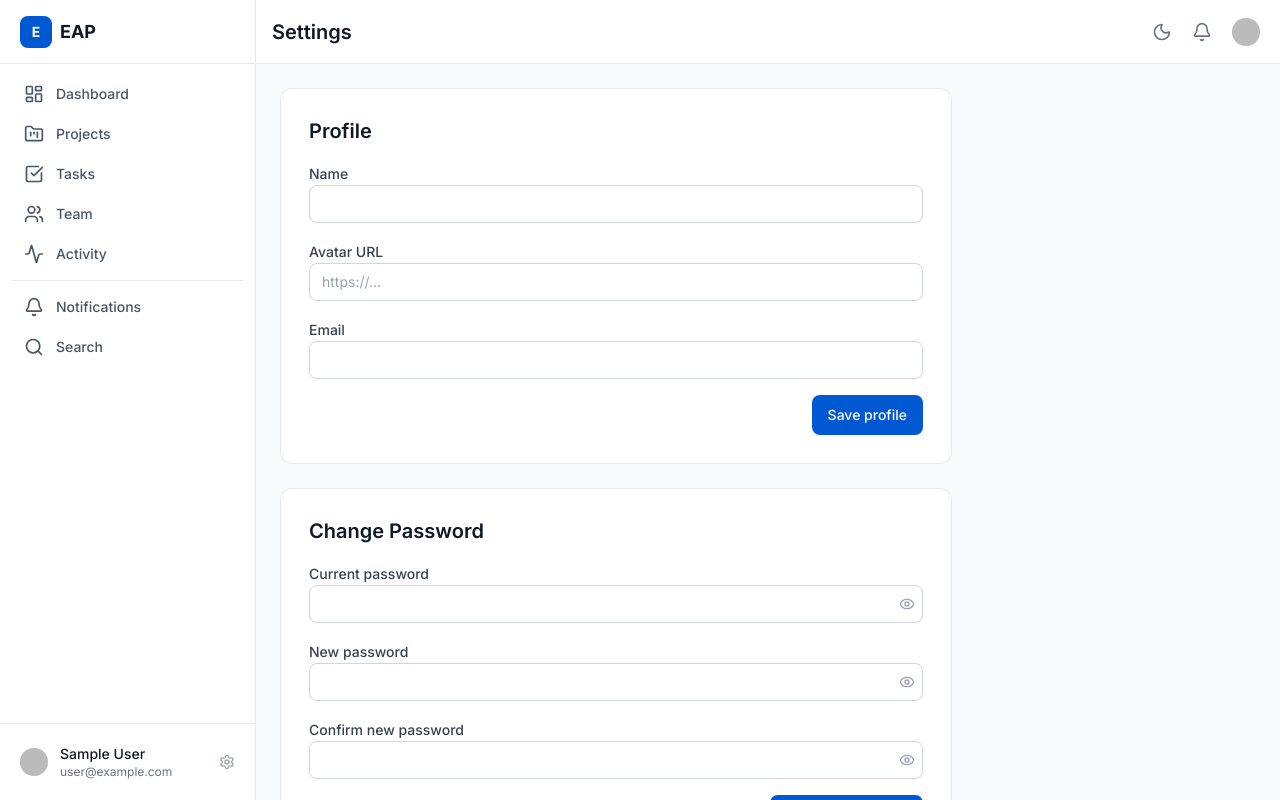
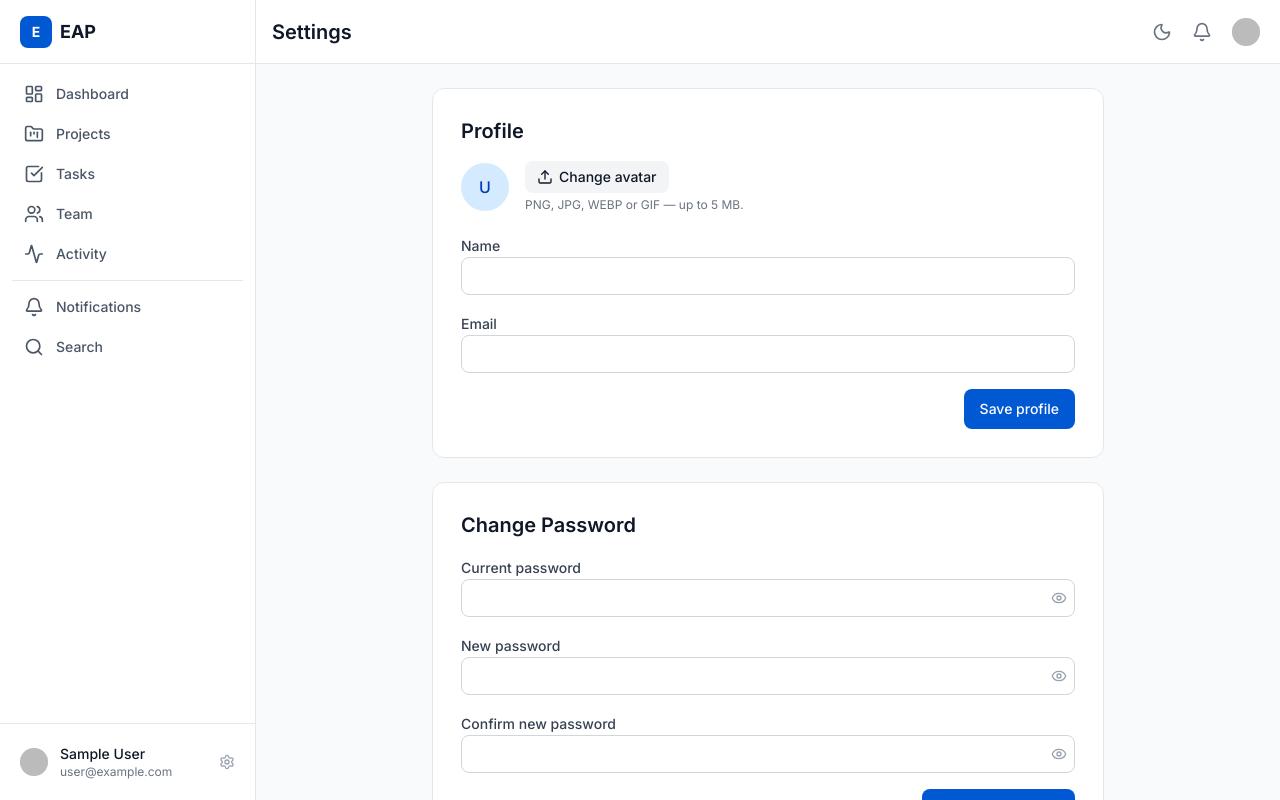
Before and after one commit to iqbalhossen0483/eap-4.0-frontend, a Next.js app: page /settings in a window 1280 px wide. Built offline with nearby package versions, Linux system fonts and the light colour scheme; no server answers; sample sign-in values are in the browser's storage.

Commit message:
profile image added instead of url

```diff
--- a/src/app/(dashboard)/settings/page.tsx
+++ b/src/app/(dashboard)/settings/page.tsx
@@ -1,23 +1,26 @@
 "use client";
-import { useEffect } from "react";
+import { useEffect, useRef } from "react";
 import { useForm } from "react-hook-form";
 import { zodResolver } from "@hookform/resolvers/zod";
 import { useRouter } from "next/navigation";
 import { toast } from "react-toastify";
+import { Upload } from "lucide-react";
 import {
+  changePasswordSchema,
   profileSchema,
-  changePasswordSchema,
+  type ChangePasswordInput,
   type ProfileInput,
-  type ChangePasswordInput,
 } from "@/schemas/auth";
 import {
+  useChangePasswordMutation,
   useGetMeQuery,
   useUpdateProfileMutation,
-  useChangePasswordMutation,
+  useUploadAvatarMutation,
 } from "@/store/api/authApi";
+import { Button } from "@/components/ui/Button";
 import { Card } from "@/components/ui/Card";
 import { Input } from "@/components/ui/Input";
-import { Button } from "@/components/ui/Button";
+import { Avatar } from "@/components/ui/Avatar";
 import { Typography } from "@/components/ui/Typography";
 
 function apiMessage(err: unknown, fallback: string): string {
@@ -27,38 +30,57 @@ function apiMessage(err: unknown, fallback: string): string {
 export default function SettingsPage() {
   const router = useRouter();
   const { data: me } = useGetMeQuery();
-  const [updateProfile, { isLoading: savingProfile }] = useUpdateProfileMutation();
+  const [updateProfile, { isLoading: savingProfile }] =
+    useUpdateProfileMutation();
   const [changePassword, { isLoading: savingPassword }] =
     useChangePasswordMutation();
+  const [uploadAvatar, { isLoading: uploadingAvatar }] =
+    useUploadAvatarMutation();
+  const fileRef = useRef<HTMLInputElement>(null);
 
   const profileForm = useForm<ProfileInput>({
     resolver: zodResolver(profileSchema),
-    defaultValues: { name: "", avatar_url: "" },
+    defaultValues: { name: "" },
   });
 
   // Populate the profile form once the current user loads
   useEffect(() => {
     if (me) {
-      profileForm.reset({ name: me.name, avatar_url: me.avatar_url ?? "" });
+      profileForm.reset({ name: me.name });
     }
     // eslint-disable-next-line react-hooks/exhaustive-deps
   }, [me]);
 
   const passwordForm = useForm<ChangePasswordInput>({
     resolver: zodResolver(changePasswordSchema),
-    defaultValues: { current_password: "", new_password: "", confirmPassword: "" },
+    defaultValues: {
+      current_password: "",
+      new_password: "",
+      confirmPassword: "",
+    },
   });
 
   async function onSaveProfile(data: ProfileInput) {
     try {
-      await updateProfile({
-        name: data.name,
-        avatar_url: data.avatar_url || undefined,
-      }).unwrap();
+      await updateProfile({ name: data.name }).unwrap();
       toast.success("Profile updated");
-      router.refresh(); // re-read the session so name/avatar update everywhere
+      router.refresh(); // re-read the session so name updates everywhere
     } catch (err) {
       toast.error(apiMessage(err, "Failed to update profile"));
+    }
+  }
+
+  async function onAvatarSelected(file: File) {
+    const formData = new FormData();
+    formData.append("file", file);
+    try {
+      await uploadAvatar(formData).unwrap();
+      toast.success("Avatar updated");
+      router.refresh();
+    } catch (err) {
+      toast.error(apiMessage(err, "Failed to upload avatar"));
+    } finally {
+      if (fileRef.current) fileRef.current.value = "";
     }
   }
 
@@ -76,12 +98,42 @@ export default function SettingsPage() {
   }
 
   return (
-    <div className="max-w-2xl space-y-6">
+    <div className="mx-auto flex w-full max-w-2xl flex-col items-center gap-6">
       {/* Profile */}
-      <Card variant="default" padding="lg">
+      <Card variant="default" padding="lg" className="w-full">
         <Typography variant="h4" className="mb-4">
           Profile
         </Typography>
+
+        {/* Avatar upload */}
+        <div className="mb-5 flex items-center gap-4">
+          <Avatar name={me?.name ?? "User"} src={me?.avatar_url} size="lg" />
+          <div>
+            <input
+              ref={fileRef}
+              type="file"
+              accept="image/png,image/jpeg,image/webp,image/gif"
+              className="hidden"
+              onChange={(e) => {
+                const file = e.target.files?.[0];
+                if (file) onAvatarSelected(file);
+              }}
+            />
+            <Button
+              type="button"
+              variant="secondary"
+              size="sm"
+              loading={uploadingAvatar}
+              onClick={() => fileRef.current?.click()}
+            >
+              <Upload className="h-4 w-4" /> Change avatar
+            </Button>
+            <Typography variant="caption" className="mt-1 block">
+              PNG, JPG, WEBP or GIF — up to 5 MB.
+            </Typography>
+          </div>
+        </div>
+
         <form
           onSubmit={profileForm.handleSubmit(onSaveProfile)}
           className="space-y-4"
@@ -91,13 +143,6 @@ export default function SettingsPage() {
             label="Name"
             error={profileForm.formState.errors.name?.message}
             {...profileForm.register("name")}
-          />
-          <Input
-            id="avatar_url"
-            label="Avatar URL"
-            placeholder="https://..."
-            error={profileForm.formState.errors.avatar_url?.message}
-            {...profileForm.register("avatar_url")}
           />
           <Input id="email" label="Email" value={me?.email ?? ""} disabled />
           <div className="flex justify-end">
@@ -109,7 +154,7 @@ export default function SettingsPage() {
       </Card>
 
       {/* Password */}
-      <Card variant="default" padding="lg">
+      <Card variant="default" padding="lg" className="w-full">
         <Typography variant="h4" className="mb-4">
           Change Password
         </Typography>
--- a/src/schemas/auth.ts
+++ b/src/schemas/auth.ts
@@ -36,9 +36,6 @@ export const changePasswordSchema = z
 
 export const profileSchema = z.object({
   name: z.string().min(1, "Name is required"),
-  avatar_url: z
-    .union([z.url("Enter a valid URL"), z.literal("")])
-    .optional(),
 });
 
 export type LoginInput = z.infer<typeof loginSchema>;
--- a/src/store/api/authApi.ts
+++ b/src/store/api/authApi.ts
@@ -33,6 +33,10 @@ export const authApi = baseApi.injectEndpoints({
     changePassword: builder.mutation<null, ChangePasswordBody>({
       query: (body) => ({ url: "/auth/change-password", method: "POST", body }),
     }),
+    uploadAvatar: builder.mutation<User, FormData>({
+      query: (formData) => ({ url: "/auth/avatar", method: "POST", body: formData }),
+      invalidatesTags: ["User"],
+    }),
   }),
 });
 
@@ -41,4 +45,5 @@ export const {
   useGetMeQuery,
   useUpdateProfileMutation,
   useChangePasswordMutation,
+  useUploadAvatarMutation,
 } = authApi;
```
